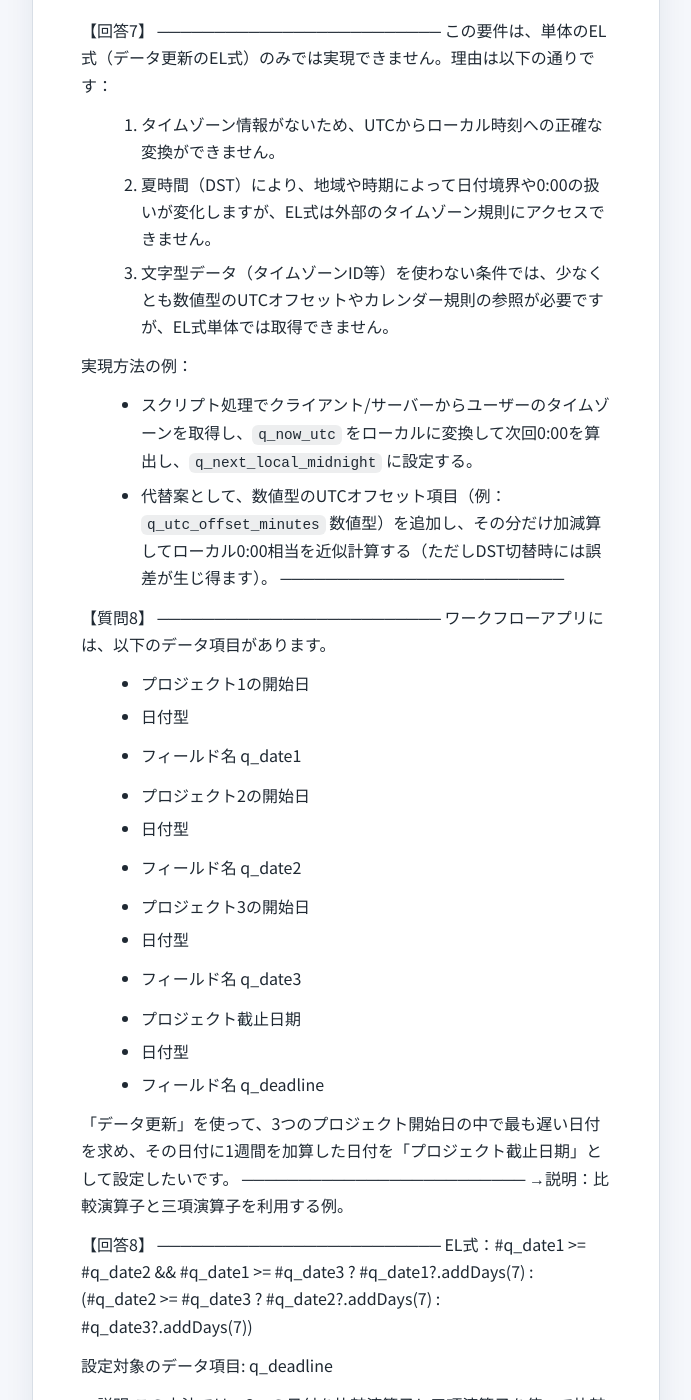
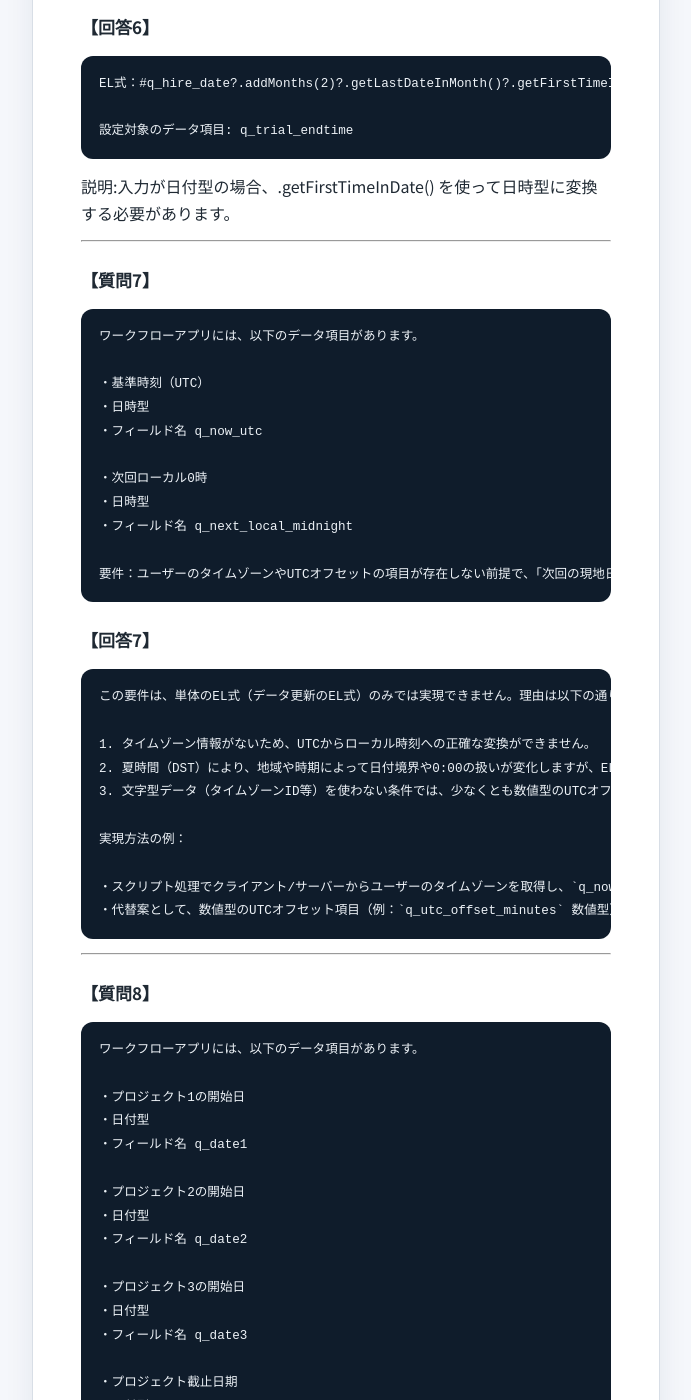
Before and after one commit to Questetra/SupportPrompts, a Jekyll site: the page built from docs/date_datetime/example.md, in a window 1280 px wide and 1400 px high, scrolled down 3975 px. Shown: the whole window, without its empty margins (436-1127 px from the left). Built offline with Jekyll 4.4.1, drawn with Linux system fonts in a browser that asks for light colours; some of the changed text lies outside the part shown.

Commit message:
これで大丈夫なはず

````diff
--- a/docs/date_datetime/example.md
+++ b/docs/date_datetime/example.md
@@ -8,172 +8,201 @@ lead: よくある質問をベースに、日付／日時データ項目の更
 
 ## **サンプル**
 
-回答結果の例を参考してください：
+このページでは「日付型／日時型データ項目を更新する」[https://questetra.github.io/SupportPrompts/date_datetime/knowledge/](https://questetra.github.io/SupportPrompts/date_datetime/knowledge/)
 
-【質問1】
-─────────────────────────
-ワークフローアプリには、以下のデータ項目があります。
+のサンプルを紹介しています。
 
-- 申請日
- - 日付型
- - フィールド名 q_application_date
-- 受付期限
- - 日付型
- - フィールド名 q_deadline
+---
+
+
+#### 【質問1】
+
+``` ワークフローアプリには、以下のデータ項目があります。
+
+・申請日
+・日付型
+・フィールド名 q_application_date
+・受付期限
+・日付型
+・フィールド名 q_deadline
 
 
 「受付期限」の値を、「申請日の週明け」に更新したいです。
-─────────────────────────
-
-→説明：日付型データを別の日付型に変換する処理です。他のメソッドについても同様の手順で対応します。
+```
 
 
-【回答1】
-─────────────────────────
+
+説明：日付型データを別の日付型に変換する処理です。他のメソッドについても同様の手順で対応します。
+
+
+#### 【回答1】
+
+```
 EL式：#q_application_date?.addDays(7)?.getFirstDateInWeek()
 
 #q_application_date 日付型
 
 設定対象のデータ項目: q_deadline 日付型
-─────────────────────────
+```
 
+---
 
-【質問2】
-─────────────────────────
+#### 【質問2】
+
+```
 ワークフローアプリには、以下のデータ項目があります。
 
-
-- 契約開始日
- - 日付型
- - フィールド名 q_contract_start
-- 契約終了日
- - 日付型
- - フィールド名 q_contract_end
+・契約開始日
+・日付型
+・フィールド名 q_contract_start
+・契約終了日
+・日付型
+・フィールド名 q_contract_end
 
 
 「契約終了日」の値を、「契約開始日から3営業日後」に更新したいです。
-─────────────────────────
-→説明：この例は、ユーザーの要望が実現できない場合のパターンを示しています。
+```
 
-【回答2】
-─────────────────────────
+説明：この例は、ユーザーの要望が実現できない場合のパターンを示しています。
 
+#### 【回答2】
+
+```
 ご質問ありがとうございます。「契約開始日から3営業日後」の「営業日」を計算する関数は、現在のところ提供されておりません。
+```
 
-─────────────────────────
+---
 
+#### 【質問3】
 
-【質問3】
-─────────────────────────
+```
 ワークフローアプリには、以下のデータ項目があります。
 
-- 修理受付の日
- - 日時型
- - フィールド名 q_repair_acceptdate
-- 修理完了予定日時
- - 日時型
- - フィールド名 q_repair_due
+・修理受付の日
+・日時型
+・フィールド名 q_repair_acceptdate
+・修理完了予定日時
+・日時型
+・フィールド名 q_repair_due
 
 修理完了予定日を、受付から12日後の午後6時に設定したい。
-─────────────────────────
-→例の説明：
+```
+
+例の説明：
  - 更新対象が日付型の場合、日時型に変換することで時刻の操作が可能になります。
  - ユーザーの指定したデータ型が適切でないと判断される場合には、改善案も提示します。
 
-【回答3】
-─────────────────────────
+#### 【回答3】
+
+```
 EL式：#q_repair_acceptdate?.addDays(12)?.getFirstTimeInDate()?.addHours(18)
 
 設定対象のデータ項目: q_repair_due 日時型
-─────────────────────────
+```
 
+---
 
-【質問4】
-─────────────────────────
+#### 【質問4】
+
+```
 ワークフローアプリには、以下のデータ項目があります。
 
-- プロジェクト締め切りの日時
- - 日時型
- - フィールド名 q_duetime
+・プロジェクト締め切りの日時
+・日時型
+・フィールド名 q_duetime
 
 締め切りをプロセス開始後一週間後の0時に設定したい。
-─────────────────────────
-→説明：processInstanceStartDatetime、#today、#now のようなシステム提供値を使う場合に限り、セーフナビゲーション演算子（?.）は不要です。
+```
 
-【回答4】
-─────────────────────────
+説明：processInstanceStartDatetime、#today、#now のようなシステム提供値を使う場合に限り、セーフナビゲーション演算子（?.）は不要です。
+
+#### 【回答4】
+
+```
 EL式：processInstanceStartDatetime.addDays(7).getFirstTimeInDate()
 
 processInstanceStartDatetime 日時型（プロセス開始日時）
 
 設定対象のデータ項目: q_duetime
-─────────────────────────
+```
 
+---
 
-【質問5】
-─────────────────────────
+#### 【質問5】
+
+```
 ワークフローアプリには、以下のデータ項目があります。
 
-- プロジェクト開始日
- - 日付型
- - フィールド名 q_start_date
+・プロジェクト開始日
+・日付型
+・フィールド名 q_start_date
 
 プロジェクト開始日を今日より直前の金曜日に設定したいです。
-─────────────────────────
-→説明：数日を加算して、現在の日付が金曜日より前か後かを判断する
+```
 
-【回答5】
-─────────────────────────
+説明：数日を加算して、現在の日付が金曜日より前か後かを判断する
+
+#### 【回答5】
+
+```
 EL式：#today?.addDays(2)?.getFirstDateInWeek()?.addDays(-3)
 
 設定対象のデータ項目: q_start_date 日付型
-─────────────────────────
+```
 
-【質問6】
-─────────────────────────
+---
+
+#### 【質問6】
+
+```
 ワークフローアプリには、以下のデータ項目があります。
 
-- 入社日
- - 日付型
- - フィールド名 q_hire_date
-- 試用期間終了日時
- - 日時型
- - フィールド名 q_trial_endtime
+・入社日
+・日付型
+・フィールド名 q_hire_date
+・試用期間終了日時
+・日時型
+・フィールド名 q_trial_endtime
 
 試用期間終了日時を、入社2ヶ月後末日、午前10時に設定したいです。
-─────────────────────────
-→説明：
+```
+
+説明：
  - この例では、日付型と日時型の相互変換および、それぞれに適用できるメソッドについて説明しています。
  - 要望に時間情報が含まれているため、設定対象のデータ項目は日時型である必要があります。
 
+#### 【回答6】
 
-【回答6】
-─────────────────────────
+```
 EL式：#q_hire_date?.addMonths(2)?.getLastDateInMonth()?.getFirstTimeInDate()?.addHours(10)
 
 設定対象のデータ項目: q_trial_endtime
+```
 
-→説明:入力が日付型の場合、.getFirstTimeInDate() を使って日時型に変換する必要があります。
-─────────────────────────
+説明:入力が日付型の場合、.getFirstTimeInDate() を使って日時型に変換する必要があります。
+
+---
+
+#### 【質問7】
+
+```
+ワークフローアプリには、以下のデータ項目があります。
+
+・基準時刻（UTC）
+・日時型
+・フィールド名 q_now_utc
+
+・次回ローカル0時
+・日時型
+・フィールド名 q_next_local_midnight
+
+要件：ユーザーのタイムゾーンやUTCオフセットの項目が存在しない前提で、「次回の現地日付の0:00（ローカル真夜中）」を計算して q_next_local_midnight に設定したい。
+```
 
 
-【質問7】
-─────────────────────────
-ワークフローアプリには、以下のデータ項目があります。
+#### 【回答7】
 
-- 基準時刻（UTC）
- - 日時型
- - フィールド名 q_now_utc
-
-- 次回ローカル0時
- - 日時型
- - フィールド名 q_next_local_midnight
-
-要件：ユーザーのタイムゾーンやUTCオフセットの項目が存在しない前提で、「次回の現地日付の0:00（ローカル真夜中）」を計算して q_next_local_midnight に設定したい。
-─────────────────────────
-
-【回答7】
-─────────────────────────
+```
 この要件は、単体のEL式（データ更新のEL式）のみでは実現できません。理由は以下の通りです：
 
 1. タイムゾーン情報がないため、UTCからローカル時刻への正確な変換ができません。
@@ -182,39 +211,45 @@ EL式：#q_hire_date?.addMonths(2)?.getLastDateInMonth()?.getFirstTimeInDate()?.
 
 実現方法の例：
 
-- スクリプト処理でクライアント/サーバーからユーザーのタイムゾーンを取得し、`q_now_utc` をローカルに変換して次回0:00を算出し、`q_next_local_midnight` に設定する。
-- 代替案として、数値型のUTCオフセット項目（例：`q_utc_offset_minutes` 数値型）を追加し、その分だけ加減算してローカル0:00相当を近似計算する（ただしDST切替時には誤差が生じ得ます）。
-─────────────────────────
+・スクリプト処理でクライアント/サーバーからユーザーのタイムゾーンを取得し、`q_now_utc` をローカルに変換して次回0:00を算出し、`q_next_local_midnight` に設定する。
+・代替案として、数値型のUTCオフセット項目（例：`q_utc_offset_minutes` 数値型）を追加し、その分だけ加減算してローカル0:00相当を近似計算する（ただしDST切替時には誤差が生じ得ます）。
+```
 
-【質問8】
-─────────────────────────
+---
+
+#### 【質問8】
+
+```
 ワークフローアプリには、以下のデータ項目があります。
 
-- プロジェクト1の開始日
- - 日付型
- - フィールド名 q_date1
+・プロジェクト1の開始日
+・日付型
+・フィールド名 q_date1
 
-- プロジェクト2の開始日
- - 日付型
- - フィールド名 q_date2
+・プロジェクト2の開始日
+・日付型
+・フィールド名 q_date2
 
-- プロジェクト3の開始日
- - 日付型
- - フィールド名 q_date3
+・プロジェクト3の開始日
+・日付型
+・フィールド名 q_date3
 
-- プロジェクト截止日期
- - 日付型
- - フィールド名 q_deadline
+・プロジェクト截止日期
+・日付型
+・フィールド名 q_deadline
 
-「データ更新」を使って、3つのプロジェクト開始日の中で最も遅い日付を求め、その日付に1週間を加算した日付を「プロジェクト截止日期」として設定したいです。
-─────────────────────────
-→説明：比較演算子と三項演算子を利用する例。
+「データ更新」を使って、3つのプロジェクト開始日の中で最も遅い日付を求め、その日付に1週間を加算した日付を「プロジェクト締切日」として設定したいです。
+```
 
-【回答8】
-─────────────────────────
+説明：比較演算子と三項演算子を利用する例。
+
+#### 【回答8】
+
+```
 EL式：#q_date1 >= #q_date2 && #q_date1 >= #q_date3 ? #q_date1?.addDays(7) : (#q_date2 >= #q_date3 ? #q_date2?.addDays(7) : #q_date3?.addDays(7))
 
 設定対象のデータ項目: q_deadline
 
-→説明:この方法では、3つの日付を比較演算子と三項演算子を使って比較し、最も遅い日付を特定してから7日を加算します。
-─────────────────────────
+```
+
+説明:この方法では、3つの日付を比較演算子と三項演算子を使って比較し、最も遅い日付を特定してから7日を加算します。
--- a/docs/date_datetime/knowledge.md
+++ b/docs/date_datetime/knowledge.md
@@ -35,7 +35,7 @@ lead: 日付・日時データを活用するための仕様と代表的な EL
 **仕様および注意点:**
 - 「年月日（YMD）」のみを扱うシンプルなデータ型で、時分情報は含まれません。
 - ミリ秒単位の精度を持ち、ワークフロー基盤のタイムゾーン（例：JST +09:00）に従って解釈されます。
-- このドキュメントに、日付型データ項目は、`#q_date` で表示します、実際使用の時の設定と関係がない。
+- このドキュメントでは日付型データ項目を`#q_date` という名前で表記します。
 
 **システム設定書式:**
 - `#today`：システム時刻を参照する。今日の日付情報を返す。
@@ -45,7 +45,7 @@ lead: 日付・日時データを活用するための仕様と代表的な EL
 **仕様および注意点:**
 - 「年月日＋時分（YMD + HM）」までを含み、より精密な時間制御が可能です。
 - ミリ秒単位の精度を持ち、ワークフロー基盤のタイムゾーン（例：JST +09:00）に従って解釈されます。
-- このドキュメントに、日時型データ項目は、`#q_datetime` で表示します、実際使用の時の設定と関係がない。
+- このドキュメントでは日時型データ項目を`#q_datetime` で表記します。
 
 **システム設定書式:**
 - `processInstanceStartDatetime`：プロセス開始日時を参照する。
@@ -58,75 +58,77 @@ lead: 日付・日時データを活用するための仕様と代表的な EL
 
 対象オブジェクトのデータ型を日付型と日時型に分けて、よく使われるメソッドを整理します。
 
-#### 日付型
-##### addDays
+### 日付型
+#### addDays
 - **説明**：指定された日数を加算します。正の値で未来、負の値で過去の日付または日時を得られます。
 - **返り値の型**：日付型
 - **引数**：`int days`
 - **例**：`#q_date?.addDays(3)` → 3日後の日付（例：2025-07-01）
-##### addMonths
+#### addMonths
 - **説明**：指定された月数を加算します。年をまたぐ加算や月末処理にも対応します。
 - **返り値の型**：日付型
 - **引数**：`int months`
 - **例**：`#q_date?.addMonths(2)` → 2ヶ月後の日付（例：2025-08-23）
-##### getFirstDateInMonth
+#### getFirstDateInMonth
 - **説明**：該当する月の1日を取得します。日付型で返します。このメソッドは日時型データとは併用できません。
 - **返り値の型**：日付型
 - **引数**：なし
 - **例**：`#q_date?.getFirstDateInMonth()` → 2025-06-01
-##### getFirstDateInWeek
+#### getFirstDateInWeek
 - **説明**：該当する週の月曜日を取得します。日付型で返します。週の始まりは月曜日です。このメソッドは日時型データとは併用できません。
 - **返り値の型**：日付型
 - **引数**：なし
 - **例**：`#q_date?.getFirstDateInWeek()` → 2025-06-16（月）
-##### getFirstTimeInDate
+#### getFirstTimeInDate
 - **説明**：該当日の 0時0分0秒 を取得します。日付型の値を日時型に変換する際によく使われます。
 - **返り値の型**：日時型
 - **引数**：なし
 - **例**：`#q_date?.getFirstTimeInDate()` → 2025-06-23 0時00分
-##### getLastDateInMonth
+#### getLastDateInMonth
 - **説明**：該当月の末日を取得します。月ごとの最終日を返します（28～31日）。うるう年にも対応します。このメソッドは日時型データとは併用できません。
 - **返り値の型**：日付型
 - **引数**：なし
 - **例**：`#q_date?.getLastDateInMonth()` → 2025-06-30
 
-#### 日時型
-##### addMinutes
+<br>
+
+###  日時型
+#### addMinutes
 - **説明**：指定された分数を加算します。分単位で日時を加算できます。日付型には使用できません。
 - **返り値の型**：日時型
 - **引数**：`int minutes`
 - **例**：`#q_datetime?.addMinutes(90)` → 90分後の日時（例：2025-06-23 11時30分）
-##### addHours
+#### addHours
 - **説明**：指定された時間数を加算します。時刻単位で日時を加算できます。日付型には使用できません。
 - **返り値の型**：日時型
 - **引数**：`int hours`
 - **例**：`#q_datetime?.addHours(6)` → 6時間後の日時（例：2025-06-23 18時00分）
-##### addDays
+#### addDays
 - **説明**：指定された日数を加算します。正の値で未来、負の値で過去の日付または日時を得られます。
 - **返り値の型**：日時型
 - **引数**：`int days`
 - **例**：`#q_date?.addDays(3)` → 3日後の日付（例：2025-07-01）
-##### addMonths
+#### addMonths
 - **説明**：指定された月数を加算します。年をまたぐ加算や月末処理にも対応します。
 - **返り値の型**：日時型
 - **引数**：`int months`
 - **例**：`#q_date?.addMonths(2)` → 2ヶ月後の日付（例：2025-08-23）
-##### getFirstTimeInDate
+#### getFirstTimeInDate
 - **説明**：該当日の 0時0分0秒 を取得します。日付型の値を日時型に変換する際によく使われます。
 - **返り値の型**：日時型
 - **引数**：なし
 - **例**：`#q_date?.getFirstTimeInDate()` → 2025-06-23 0時00分
-##### getFirstTimeInWeek
+#### getFirstTimeInWeek
 - **説明**：その週の月曜日の 0時0分0秒 を取得します。週単位の処理や集計の基準日時に使われます。
 - **返り値の型**：日時型
 - **引数**：なし
 - **例**：`#q_date?.getFirstTimeInWeek()` → 2025-06-16 0時00分
-##### getFirstTimeInMonth
+#### getFirstTimeInMonth
 - **説明**：該当月の1日 0時0分0秒 を取得します。月初の時間情報を取得する際によく使われます。（このメソッドは、日付型の対象オブジェクトに対して使用することは推奨されません。）
 - **返り値の型**：日時型
 - **引数**：なし
 - **例**：`#q_datetime?.getFirstTimeInMonth()` → 2025-06-01 0時00分
-##### getLastTimeInMonth
+#### getLastTimeInMonth
 - **説明**：月末の最終時刻（23:59:59.999）を取得します。内部的には「翌月1日の0時0分0秒」から1ミリ秒引いた値です。（このメソッドは、日付型の対象オブジェクトに対して使用することは推奨されません。）
 - **返り値の型**：日時型
 - **引数**：なし
@@ -172,28 +174,39 @@ lead: 日付・日時データを活用するための仕様と代表的な EL
 **例：**
 ```
 #q_date1 < #q_date2 ? #q_date1 : #q_date2
+```
 → #q_date1が#q_date2より小さい（前）であれば#q_date1を、そうでなければ#q_date2を返します。
-```
+
 ---
 
 ### 6. エラーとなるケース
 
-a. 日付型では、以下の二つの時刻操作系メソッドは使用できません：
+##### a. 日付型では、以下の二つの時刻操作系メソッドは使用できません：
 
 - `addMinutes(int minutes)`
 - `addHours(int hours)`
 
-b. 日時型データでは、以下の3つのメソッドは使用できません：
+##### b. 日時型データでは、以下の3つのメソッドは使用できません：
 
 - `getFirstDateInMonth()`
 - `getLastDateInMonth()`
 - `getFirstDateInWeek()`
 
-c. 存在しないメソッドの使用は不可
+##### c. 存在しないメソッドの使用は不可
 
 存在しないメソッドを推測して使用することはできません。これまでに用意されているメソッドのみを使用してください。
 
 - `#q_datetime?.getFirstDateInWeek()` → `#q_datetime?.getLastDateInWeek()`
 　※「getLastDateInWeek」は存在しないため使用できません
 
-d. セーフナビゲーション演算子を使用していない場合、入力値が null だとエラーが発生します
+##### d. セーフナビゲーション演算子を使用していない場合、入力値が null だとエラーが発生します
+
+---
+
+## **サンプル**
+
+回答結果の例はこちらで紹介しています。
+
+#### 日付型／日時型データ項目を更新するサンプル
+
+[https://questetra.github.io/SupportPrompts/date_datetime/example/](https://questetra.github.io/SupportPrompts/date_datetime/example/)
````
